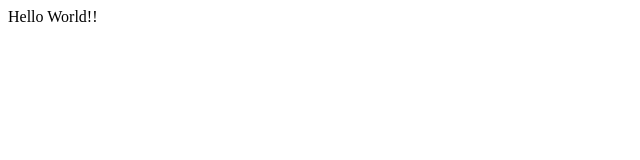
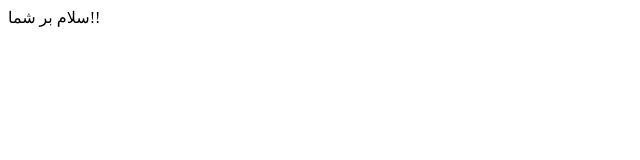
Before and after one commit to mobinarzv0203/Gelato_house, a React (Vite) app: page / in a window 1280 px wide. Shown: the top 160 px of the page, without its empty margins (0-640 px from the left). Built offline with nearby package versions, Linux system fonts and the light colour scheme.

Commit message:
context changed

```diff
--- a/src/App.tsx
+++ b/src/App.tsx
@@ -4,8 +4,8 @@ function App() {
   const [count, setCount] = useState(0)
 
   return (
-    <div className="bg-green-100">
-      Hello World!!
+    <div className="bg-red-100">
+      سلام بر شما!!
     </div>
   )
 }
```
